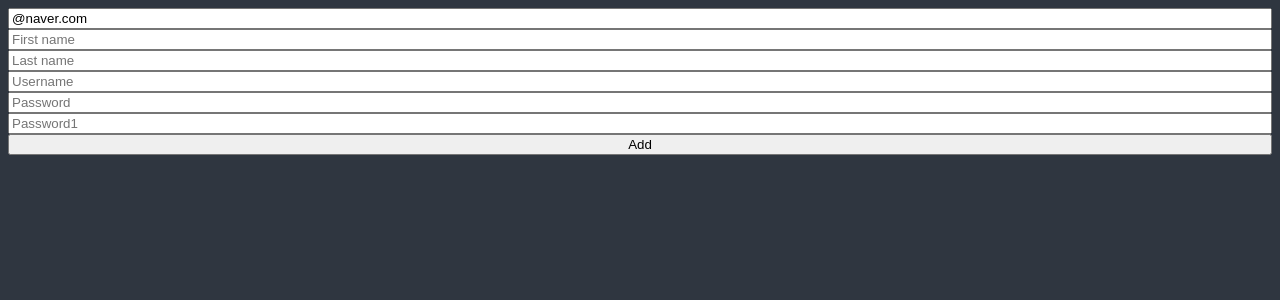
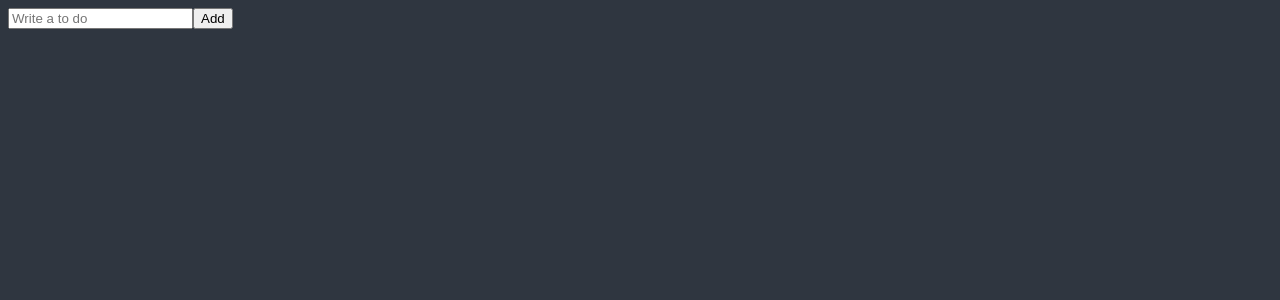
Before and after one commit to asd45618/recoil-todo-list, a React (Create React App) app: page / in a window 1280 px wide. Shown: the top 300 px of the page. Built offline with nearby package versions, Linux system fonts and the light colour scheme.

Commit message:
todo-list

```diff
--- a/src/ToDoList.tsx
+++ b/src/ToDoList.tsx
@@ -2,136 +2,25 @@
 import { useForm } from 'react-hook-form';
 import styled from 'styled-components';
 
-// function ToDoList() {
-//   const [toDo, setToDo] = useState('');
-//   const [toDoError, setToDoError] = useState('');
-//   const onChange = (event: React.FormEvent<HTMLInputElement>) => {
-//     const {
-//       currentTarget: { value },
-//     } = event;
-//     setToDoError('');
-//     setToDo(value);
-//   };
-//   const onSubmit = (event: React.FormEvent<HTMLFormElement>) => {
-//     event.preventDefault();
-//     if (toDo.length < 10) {
-//       return setToDoError('To do should be longer');
-//     }
-//     console.log('submit');
-//   };
-
-//   return (
-//     <div>
-//       <form onSubmit={onSubmit}>
-//         <input onChange={onChange} value={toDo} placeholder='Write a to do' />
-//         <button>Add</button>
-//         {toDoError !== '' ? toDoError : null}
-//       </form>
-//     </div>
-//   );
-// }
-
-const ErrorMsg = styled.span`
-  color: #ed4a4a;
-`;
-
-interface IFormData {
-  email: string;
-  firstName: string;
-  lastName: string;
-  userName: string;
-  password: string;
-  password1: string;
-  extraError?: string;
-  // [key: string]: string;
+interface IForm {
+  toDo: string;
 }
 
 function ToDoList() {
-  const {
-    register,
-    handleSubmit,
-    formState: { errors },
-    setError,
-  } = useForm<IFormData>({
-    defaultValues: {
-      email: '@naver.com',
-    },
-  });
-  const onValid = (data: IFormData) => {
-    if (data.password !== data.password1) {
-      setError(
-        'password1',
-        { message: 'Password are not the same' },
-        { shouldFocus: true }
-      );
-    }
-    // setError('extraError', { message: 'Server offline.' });
+  const { register, handleSubmit } = useForm<IForm>();
+
+  const handleValid = (data: IForm) => {
+    console.log('add to do', data.toDo);
   };
-  console.log(errors);
+
   return (
     <div>
-      <form
-        style={{ display: 'flex', flexDirection: 'column' }}
-        onSubmit={handleSubmit(onValid)}
-      >
+      <form onSubmit={handleSubmit(handleValid)}>
         <input
-          {...register('email', {
-            required: 'Email is required',
-            pattern: {
-              value: /^[A-Za-z0-9._%+-]+@naver\.com$/,
-              message: 'Only naver.com emails allowed',
-            },
-          })}
-          placeholder='Email'
+          {...register('toDo', { required: 'Please write a To Do' })}
+          placeholder='Write a to do'
         />
-        <ErrorMsg>{errors?.email?.message}</ErrorMsg>
-        <input
-          {...register('firstName', {
-            required: 'First name is required',
-            validate: {
-              noNico: (value) =>
-                value.includes('nico') ? 'no nicos allowed' : true,
-              noNick: (value) =>
-                value.includes('nick') ? 'no nick allowed' : true,
-            },
-          })}
-          placeholder='First name'
-        />
-        <ErrorMsg>{errors?.firstName?.message}</ErrorMsg>
-        <input
-          {...register('lastName', { required: 'Last name is required' })}
-          placeholder='Last name'
-        />
-        <ErrorMsg>{errors?.lastName?.message}</ErrorMsg>
-        <input
-          {...register('userName', {
-            required: 'User name is required',
-            minLength: 10,
-          })}
-          placeholder='Username'
-        />
-        <ErrorMsg>{errors?.userName?.message}</ErrorMsg>
-        <input
-          {...register('password', {
-            required: 'password is required',
-            minLength: 5,
-          })}
-          placeholder='Password'
-        />
-        <ErrorMsg>{errors?.password?.message}</ErrorMsg>
-        <input
-          {...register('password1', {
-            required: 'Password is required',
-            minLength: {
-              value: 5,
-              message: 'Your password is so short',
-            },
-          })}
-          placeholder='Password1'
-        />
-        <ErrorMsg>{errors?.password1?.message}</ErrorMsg>
         <button>Add</button>
-        <ErrorMsg>{errors?.extraError?.message}</ErrorMsg>
       </form>
     </div>
   );
```
